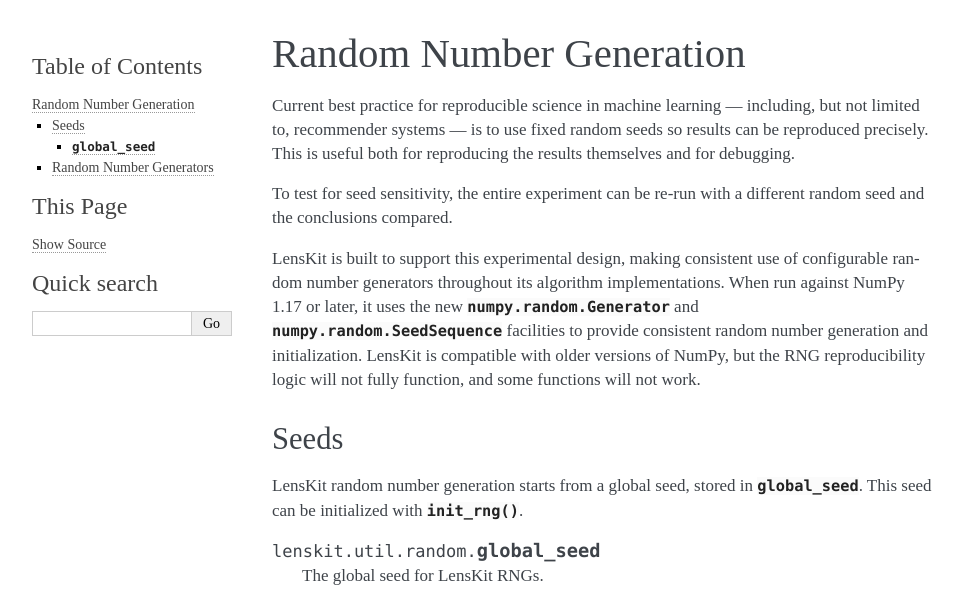
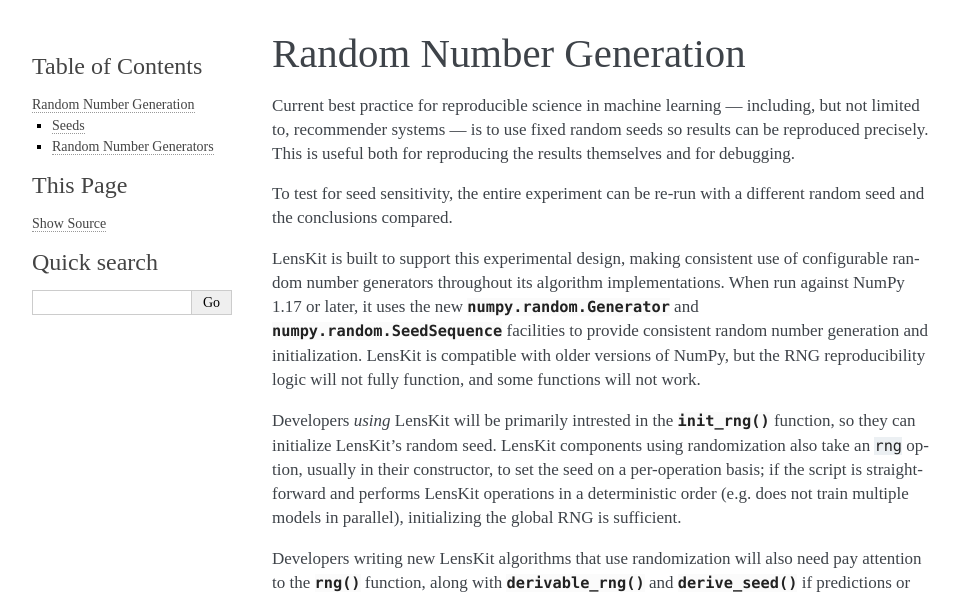
Before and after one commit to lenskit/lkpy, a Sphinx documentation site: the page built from doc/random.rst, in a window 1280 px wide. Shown: the top 598 px of the page, without its empty margins (148-1110 px from the left). Built offline with Sphinx 7.4.7, drawn with Linux system fonts in a browser that asks for light colours; some of the changed text lies outside the part shown.

Commit message:
Random infra cleanup

```diff
--- a/doc/random.rst
+++ b/doc/random.rst
@@ -19,31 +19,38 @@
 of NumPy, but the RNG reproducibility logic will not fully function, and some
 functions will not work.
 
+Developers *using* LensKit will be primarily intrested in the :py:func:`init_rng`
+function, so they can initialize LensKit's random seed.  LensKit components using
+randomization also take an ``rng`` option, usually in their constructor, to set
+the seed on a per-operation basis; if the script is straightforward and performs
+LensKit operations in a deterministic order (e.g. does not train multiple models
+in parallel), initializing the global RNG is sufficient.
+
+Developers writing new LensKit algorithms that use randomization will also need
+pay attention to the :py:func:`rng` function, along with :py:func:`derivable_rng`
+and :py:func:`derive_seed` if predictions or recommendations, not just model
+training, requires random values.
+
 Seeds
 -----
 
-LensKit random number generation starts from a global seed, stored in :py:data:`global_seed`.
-This seed can be initialized with :py:func:`init_rng`.
-
-
-.. py:data:: global_seed
-
-   The global seed for LensKit RNGs.
+LensKit random number generation starts from a global root seed, accessible with
+:py:func:`get_root_seed`. This seed can be initialized with :py:func:`init_rng`.
 
 .. autofunction:: init_rng
 
 .. autofunction:: derive_seed
 
+.. autofunction:: get_root_seed
+
 Random Number Generators
 ------------------------
 
-All LensKit components that use randomization take an ``rng`` parameter, usually to their constructor.
-This parameter is passed to the :py:func:`rng` function to obtain a random number generator that is
-compatible with the code's requirements.
-
-This function can produce both new-style :py:class:`numpy.random.Generator` RNGs and legacy
-:py:class:`numpy.random.mtrand.RandomState`; the latter is needed because some libraries, such as Pandas and
-scikit-learn, do not yet know what to do with a new-style RNG.
+These functions create actual RNGs from the LensKit global seed or a user-provided
+seed. They can produce both new-style :py:class:`numpy.random.Generator` RNGs and
+legacy :py:class:`numpy.random.mtrand.RandomState`; the latter is needed because
+some libraries, such as Pandas and scikit-learn, do not yet know what to do with
+a new-style RNG.
 
 .. autofunction:: rng
 
```
Also changed, not shown: 2 other files.
